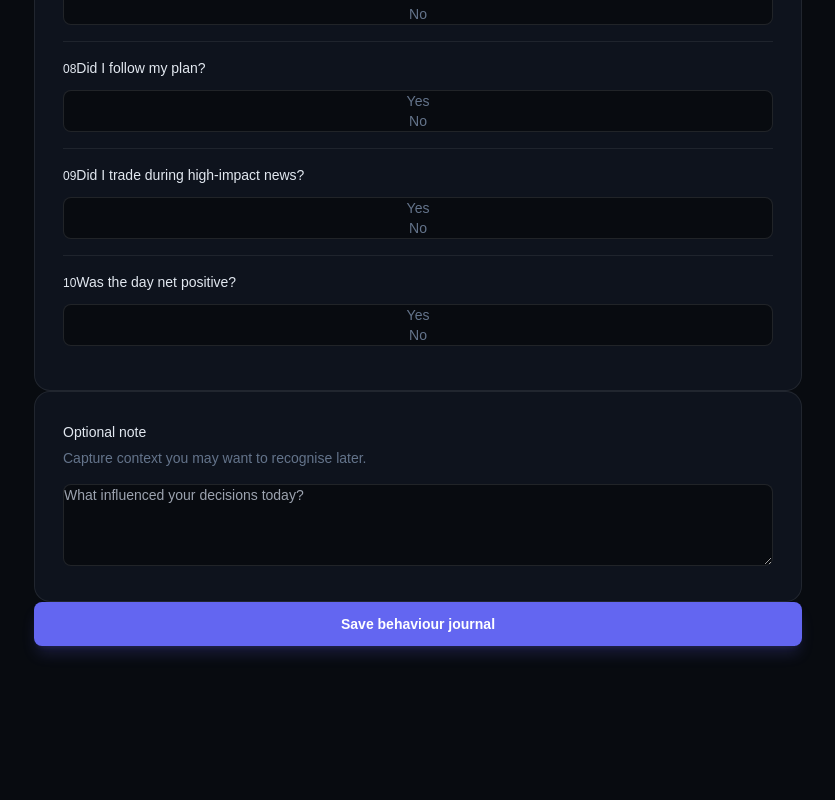
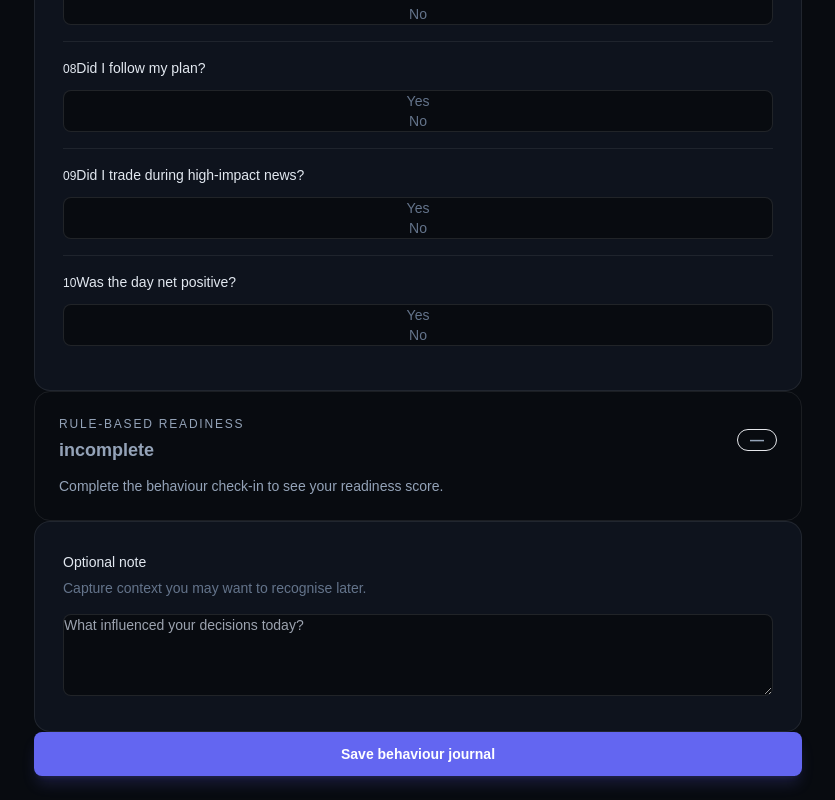
Before and after one commit to masigo-alt/trade-decision-os, a Next.js app: page /behaviour-journal in a window 1280 px wide. Shown: the part 1052-1852 px from the top of the page, without its empty margins (222-1057 px from the left). Before the commit the page ends 1722 px from the top, so only its background shows below. Built offline with nearby package versions, Linux system fonts and the light colour scheme.

Commit message:
feat: show readiness recommendation in journal

```diff
--- a/components/behaviour-journal-form.tsx
+++ b/components/behaviour-journal-form.tsx
@@ -2,6 +2,7 @@
 
 import { FormEvent, useState } from "react";
 import { getSupabaseBrowserClient } from "@/lib/supabase/client";
+import { scoreTraderReadiness } from "@/lib/trader-readiness";
 
 type QuestionKey =
   | "slept_well"
@@ -38,6 +39,14 @@ export function BehaviourJournalForm() {
   const [notes, setNotes] = useState("");
   const [status, setStatus] = useState<"idle" | "saving" | "success" | "error">("idle");
   const [message, setMessage] = useState("");
+  const readiness = scoreTraderReadiness(answers);
+  const readinessStyle = {
+    proceed: "border-emerald-400/20 bg-emerald-400/10 text-emerald-200",
+    wait: "border-amber-300/20 bg-amber-300/10 text-amber-100",
+    reduce_size: "border-orange-400/20 bg-orange-400/10 text-orange-200",
+    avoid: "border-rose-400/20 bg-rose-400/10 text-rose-200",
+    incomplete: "border-white/[0.08] bg-white/[0.03] text-slate-400",
+  }[readiness.recommendation];
 
   function setAnswer(key: QuestionKey, value: boolean) {
     setAnswers((current) => ({ ...current, [key]: value }));
@@ -122,6 +131,15 @@ export function BehaviourJournalForm() {
         </div>
       </section>
 
+      <section className={`rounded-2xl border p-5 sm:p-6 ${readinessStyle}`}>
+        <div className="flex flex-wrap items-center justify-between gap-3">
+          <div><p className="text-xs font-medium uppercase tracking-[0.15em] opacity-75">Rule-based readiness</p><h3 className="mt-1 text-lg font-semibold capitalize">{readiness.recommendation.replace("_", " ")}</h3></div>
+          <div className="rounded-full border border-current/30 px-3 py-1.5 text-sm font-semibold">{readiness.score === null ? "—" : `${readiness.score}/100`}</div>
+        </div>
+        <p className="mt-3 text-sm leading-5 opacity-90">{readiness.summary}</p>
+        {readiness.factors.length > 0 && <ul className="mt-4 grid gap-1.5 text-xs opacity-80 sm:grid-cols-2">{readiness.factors.slice(0, 6).map((factor) => <li key={factor}>• {factor}</li>)}</ul>}
+      </section>
+
       <section className="rounded-2xl border border-white/[0.08] bg-[#0e131d] p-5 sm:p-7">
         <label htmlFor="notes" className="text-sm font-medium text-slate-200">Optional note</label>
         <p className="mt-1 text-sm text-slate-500">Capture context you may want to recognise later.</p>
```
